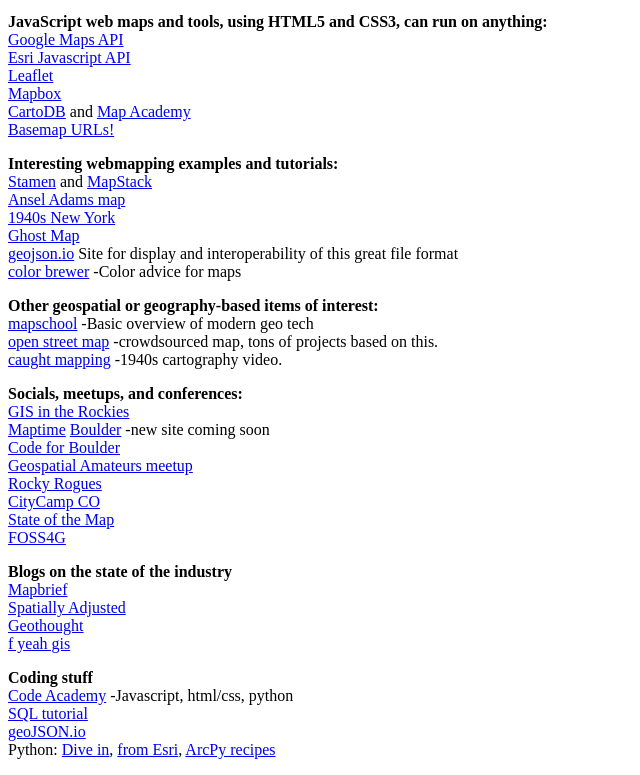
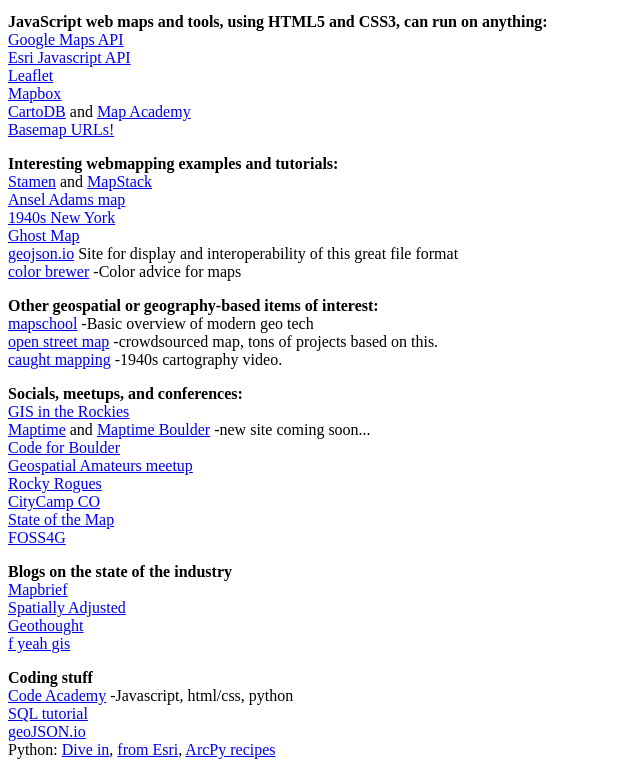
Before and after one commit to gisbill/GeoLinks, a plain HTML site: page index.html in a window 1280 px wide. Shown: the part 101-876 px from the top of the page, without its empty margins (0-640 px from the left). Drawn offline with Linux system fonts and the light colour scheme.

Commit message:
Update index.html

```diff
--- a/index.html
+++ b/index.html
@@ -32,7 +32,7 @@
 
 <p><b>Socials, meetups, and conferences:</b> <br />
 <a href="http://gisintherockies.org">GIS in the Rockies</a> <br />
-<a href= "http://maptime.io">Maptime</a> <a href="http://www.meetup.com/pt/Maptime-Boulder/">Boulder</a> -new site coming soon <br />
+<a href= "http://maptime.io">Maptime</a> and <a href="http://www.meetup.com/pt/Maptime-Boulder/">Maptime Boulder</a> -new site coming soon... <br />
 <a href="http://www.meetup.com/CodeForBoulder/">Code for Boulder</a> <br />
 <a href="http://www.meetup.com/Geospatial-Amateurs-Denver/">Geospatial Amateurs meetup</a> <br />
 <a href="http://rockyrogues.com/">Rocky Rogues</a> <br />
```
